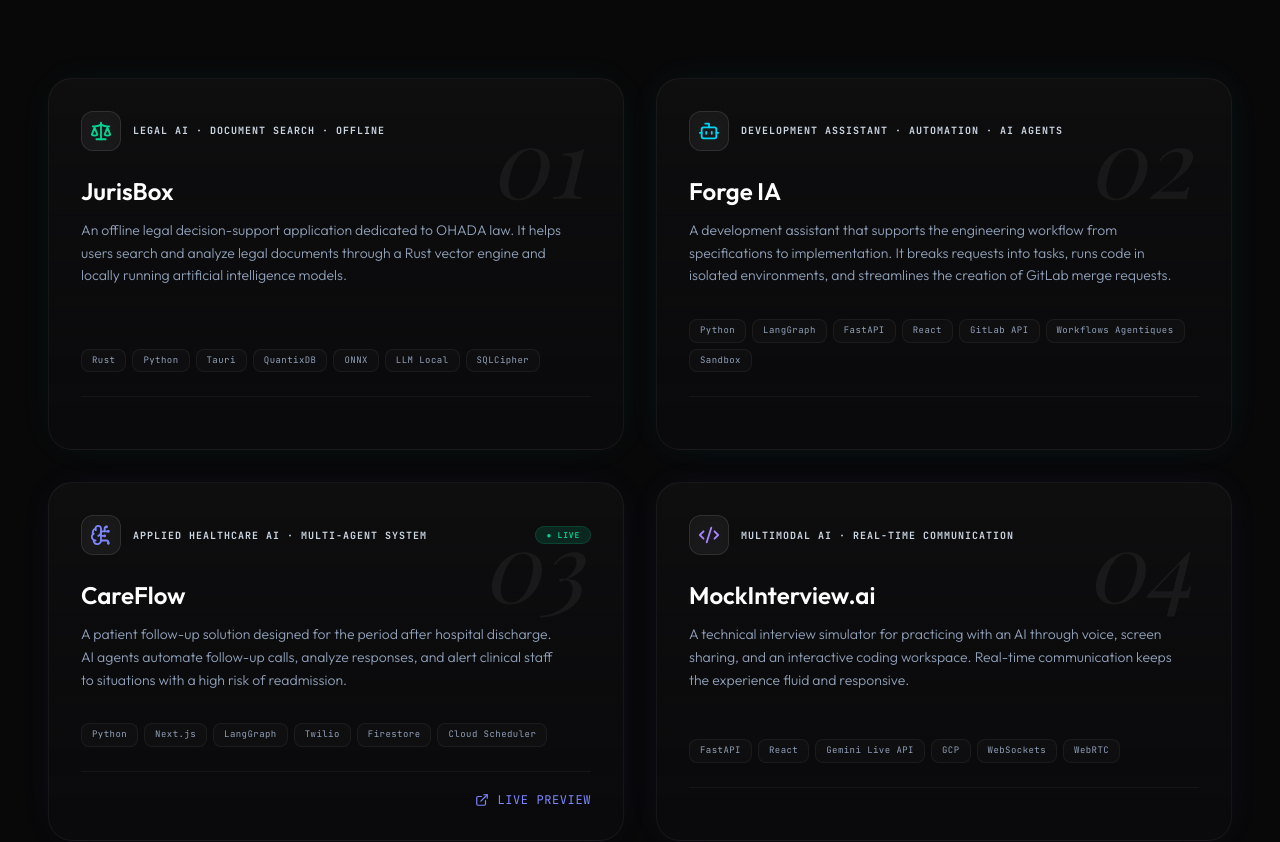
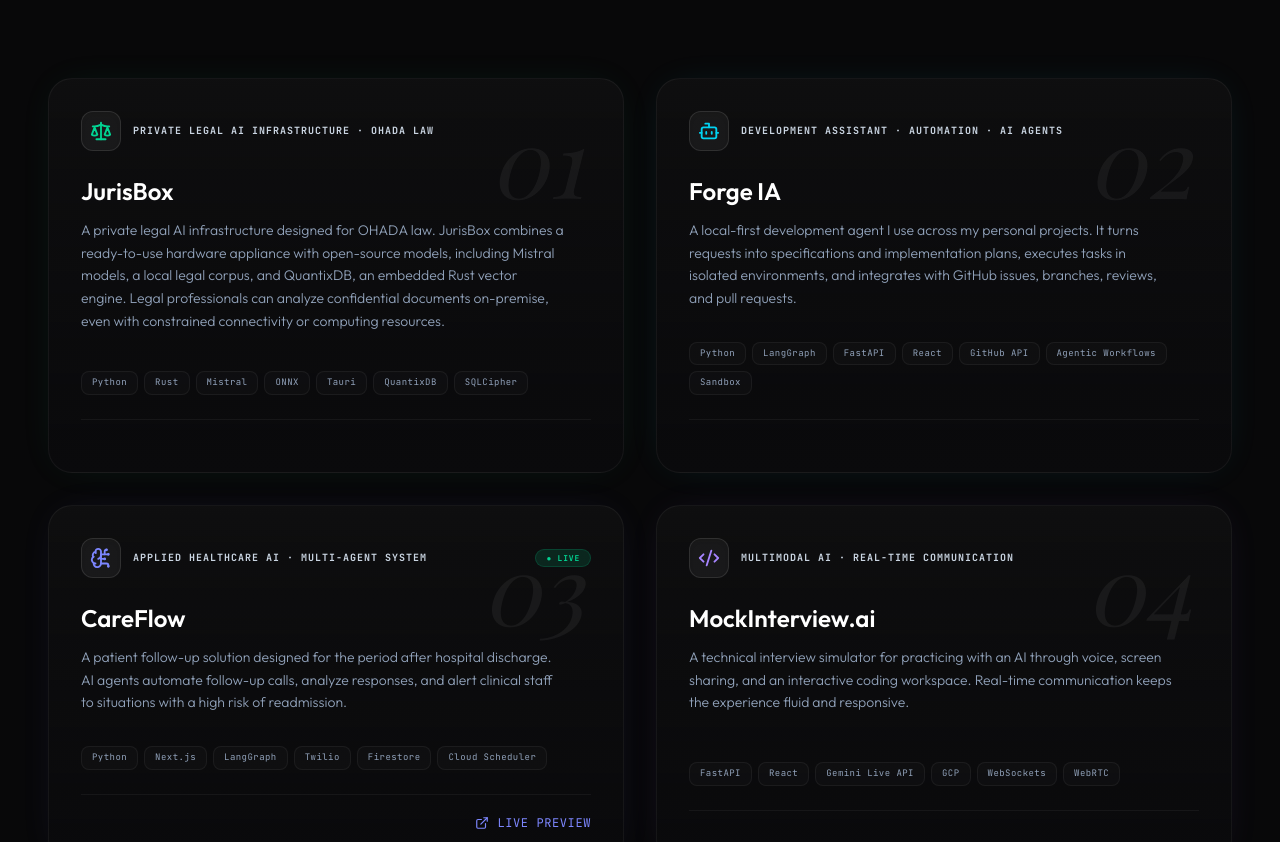
Before and after one commit to ChristChad-mv/my-portofolio, a React (Vite) app: page / in a window 1280 px wide. Shown: the part 3252-4094 px from the top of the page. Built offline with nearby package versions, Linux system fonts and the light colour scheme; a web font is replaced by a local one.

Commit message:
Refresh JurisBox and Forge IA project copy

```diff
--- a/src/data/projectsData.ts
+++ b/src/data/projectsData.ts
@@ -23,21 +23,21 @@
     title: 'JurisBox',
     featured: true,
     type: {
-      fr: 'IA juridique · Recherche documentaire · Hors ligne',
-      en: 'Legal AI · Document Search · Offline',
+      fr: 'Infrastructure d’IA juridique privée · Droit OHADA',
+      en: 'Private Legal AI Infrastructure · OHADA Law',
     },
     description: {
-      fr: "Une application d’aide à la décision juridique consacrée au droit OHADA, conçue pour fonctionner entièrement hors ligne. Elle permet de rechercher et d’analyser des documents juridiques grâce à un moteur vectoriel développé en Rust et à des modèles d’intelligence artificielle exécutés localement.",
-      en: 'An offline legal decision-support application dedicated to OHADA law. It helps users search and analyze legal documents through a Rust vector engine and locally running artificial intelligence models.',
+      fr: "Une infrastructure d’intelligence juridique privée conçue pour le droit OHADA. JurisBox associe une appliance matérielle prête à l’emploi à des modèles open source, dont Mistral, un corpus juridique local et QuantixDB, un moteur vectoriel développé en Rust. Les professionnels peuvent analyser leurs documents confidentiels sur site, même avec une connectivité ou des ressources informatiques limitées.",
+      en: 'A private legal AI infrastructure designed for OHADA law. JurisBox combines a ready-to-use hardware appliance with open-source models, including Mistral models, a local legal corpus, and QuantixDB, an embedded Rust vector engine. Legal professionals can analyze confidential documents on-premise, even with constrained connectivity or computing resources.',
     },
-    tags: ['Rust', 'Python', 'Tauri', 'QuantixDB', 'ONNX', 'LLM Local', 'SQLCipher'],
+    tags: ['Python', 'Rust', 'Mistral', 'ONNX', 'Tauri', 'QuantixDB', 'SQLCipher'],
     repo: '#',
     details: '#',
     glowColor: 'rgba(16, 185, 129, 0.15)',
     iconName: 'scale',
   },
   {
-    id: 'open-swe',
+    id: 'forge-ia',
     title: 'Forge IA',
     featured: true,
     type: {
@@ -45,10 +45,10 @@
       en: 'Development Assistant · Automation · AI Agents',
     },
     description: {
-      fr: "Un assistant de développement qui accompagne le travail d’ingénierie, de la rédaction des spécifications jusqu’à l’implémentation. Il décompose les demandes en tâches, exécute le code dans des environnements isolés et facilite la création de demandes de fusion sur GitLab.",
-      en: 'A development assistant that supports the engineering workflow from specifications to implementation. It breaks requests into tasks, runs code in isolated environments, and streamlines the creation of GitLab merge requests.',
+      fr: "Un agent de développement local que j’utilise sur mes projets personnels. Il transforme les demandes en spécifications et plans d’implémentation, exécute les tâches dans des environnements isolés et s’intègre aux issues, branches, revues et pull requests GitHub.",
+      en: 'A local-first development agent I use across my personal projects. It turns requests into specifications and implementation plans, executes tasks in isolated environments, and integrates with GitHub issues, branches, reviews, and pull requests.',
     },
-    tags: ['Python', 'LangGraph', 'FastAPI', 'React', 'GitLab API', 'Workflows Agentiques', 'Sandbox'],
+    tags: ['Python', 'LangGraph', 'FastAPI', 'React', 'GitHub API', 'Agentic Workflows', 'Sandbox'],
     repo: '#',
     details: '#',
     glowColor: 'rgba(34, 211, 238, 0.15)',
```
